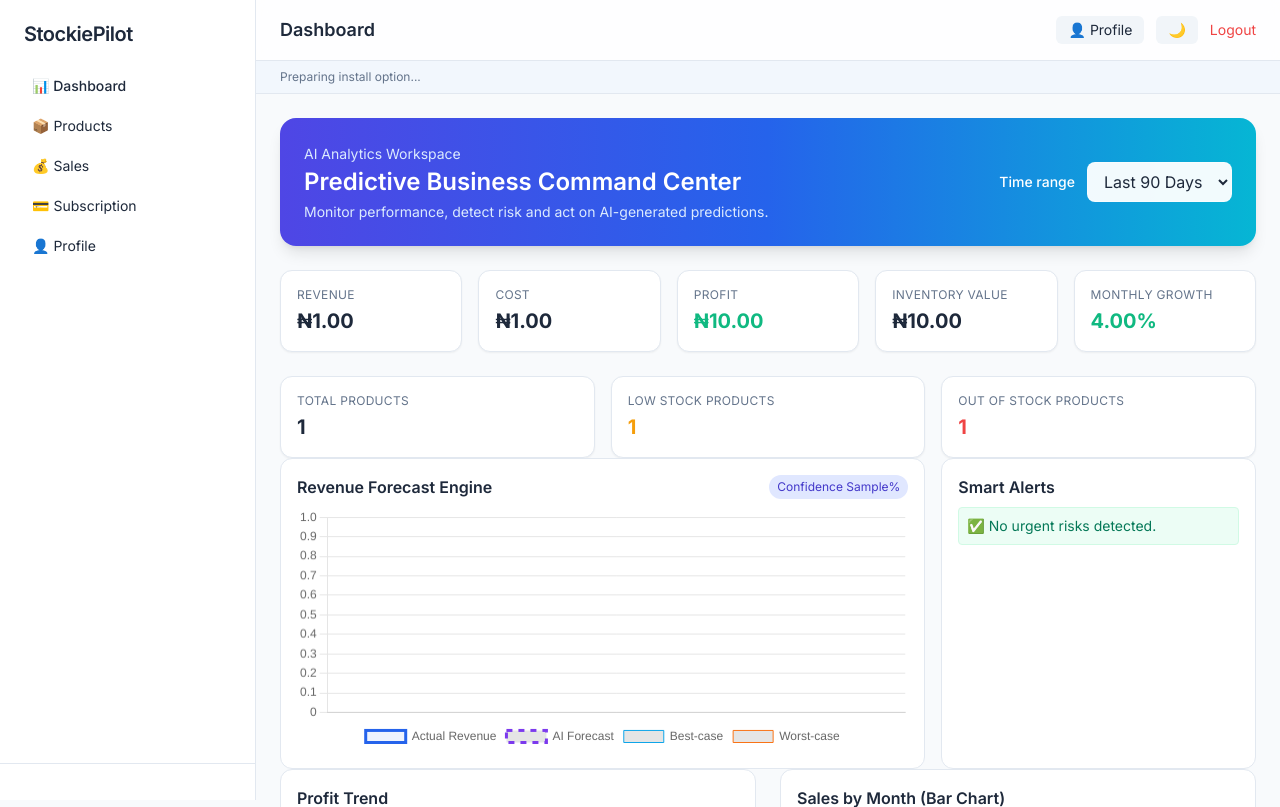
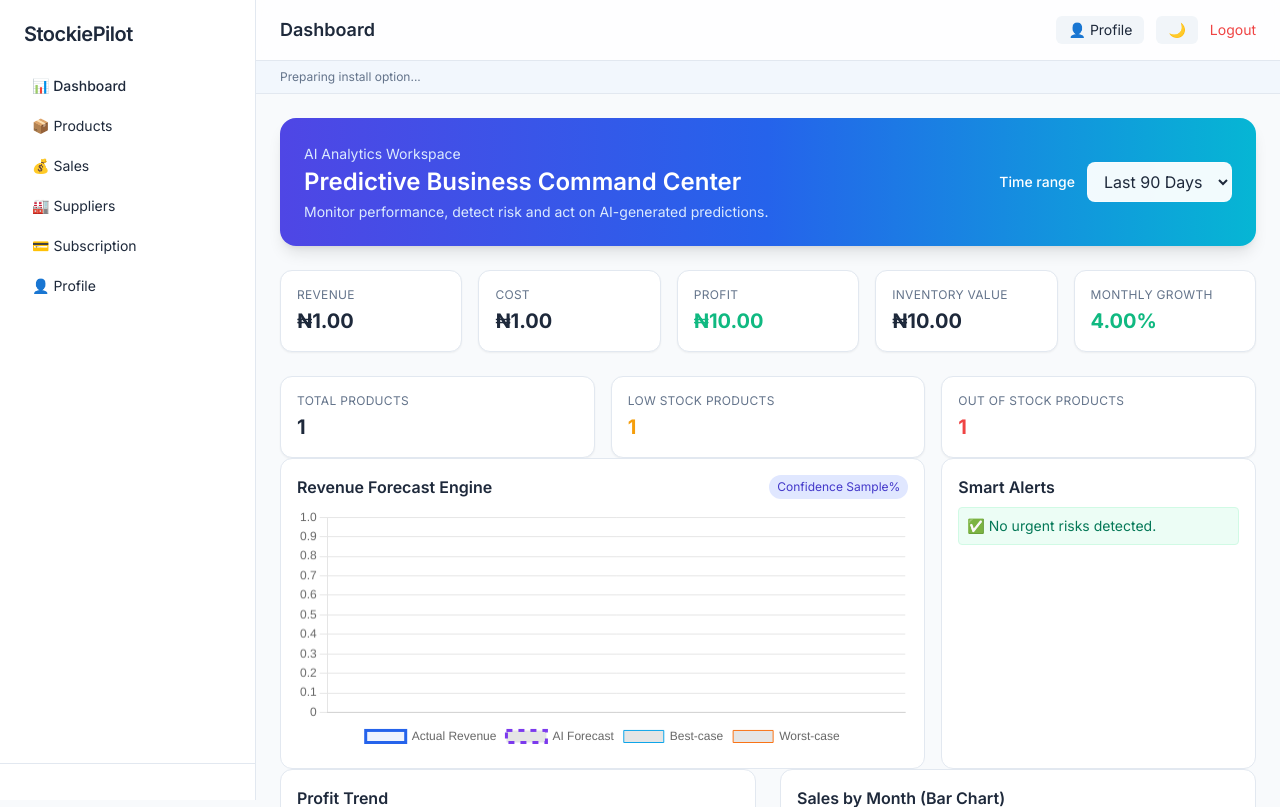
Before and after one commit to oluwatosinjegede/stockiepilot, a Django app: template templates/dashboard.html in a window 1280 px wide. Shown: the top 807 px of the page. Run offline with Django 5.2, Linux system fonts and the light colour scheme; the template is opened without the code that fills it: most values are stand-ins (such as "Sample title", 1, 10 or a date in 2020); some libraries are stand-ins or nearby versions.

Commit message:
Add suppliers link to dashboard

```diff
--- a/templates/base.html
+++ b/templates/base.html
@@ -61,6 +61,7 @@
 
       {% if not request.user.is_affiliate %}
         <a href="{% url 'sales' %}" class="flex items-center gap-3 px-4 py-2 rounded-lg text-sm {% if request.resolver_match.url_name == 'sales' %}bg-slate-100 dark:bg-slate-700{% else %}hover:bg-slate-100 dark:hover:bg-slate-700{% endif %}">💰 Sales</a>
+        <a href="{% url 'suppliers' %}" class="flex items-center gap-3 px-4 py-2 rounded-lg text-sm {% if request.resolver_match.url_name == 'suppliers' %}bg-slate-100 dark:bg-slate-700{% else %}hover:bg-slate-100 dark:hover:bg-slate-700{% endif %}">🏭 Suppliers</a>
       {% endif %}
 
       {% if request.user.role != "user" and not request.user.is_affiliate %}
```
